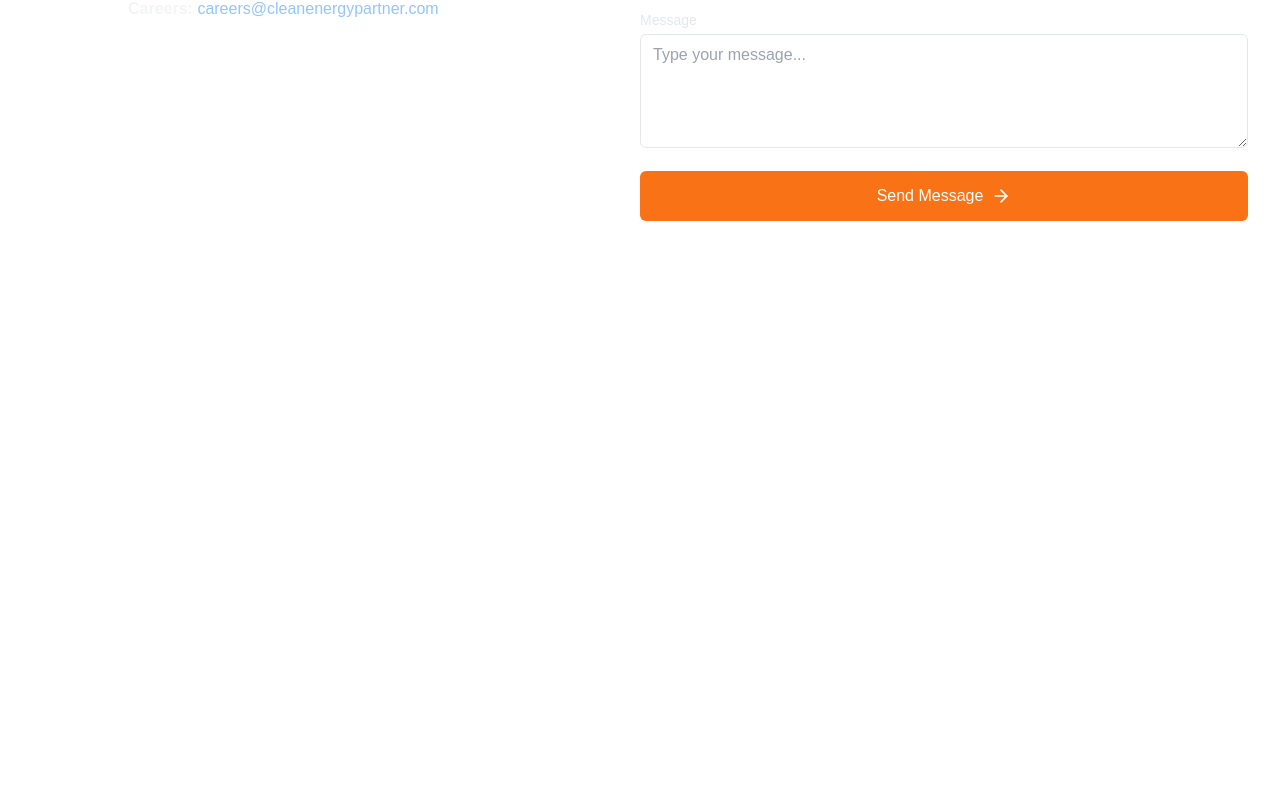
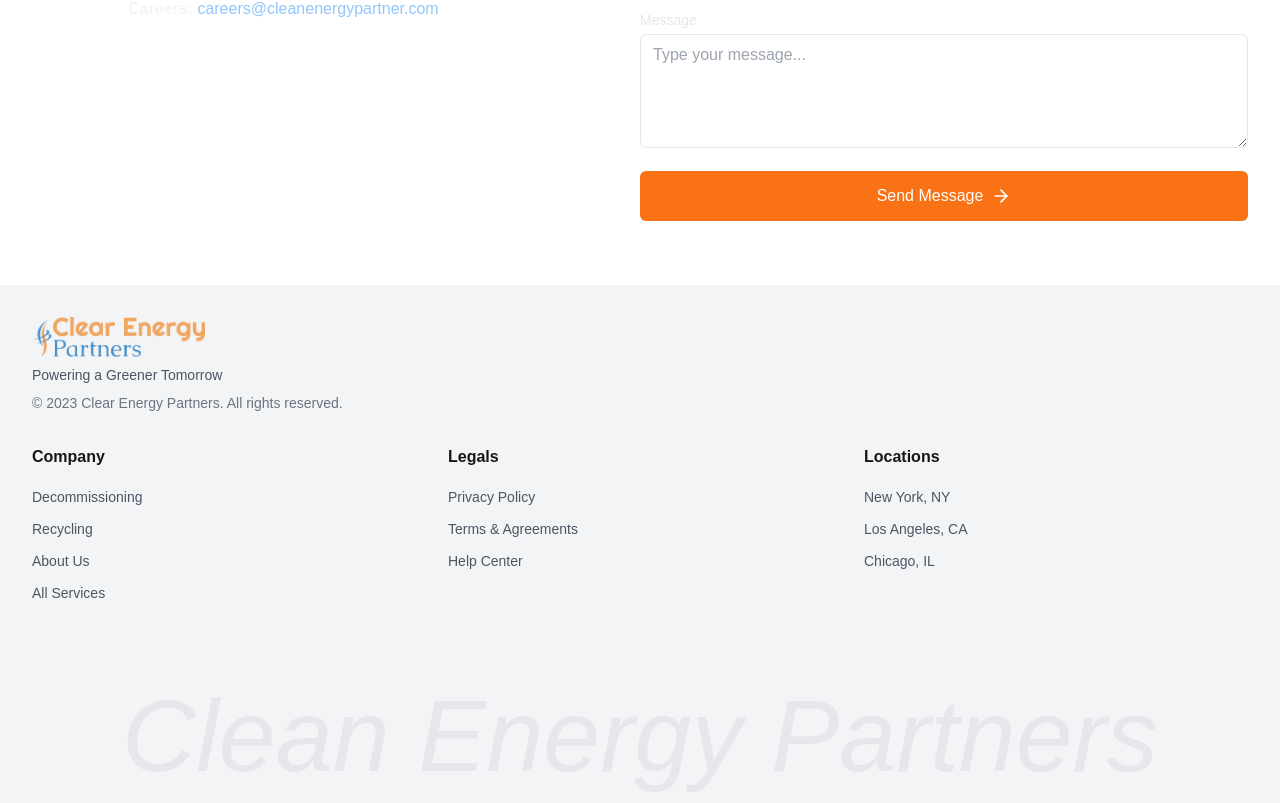
Before and after one commit to eromelus/clear-energy, a Next.js app: page / in a window 1280 px wide. Shown: the part 2343-3146 px from the top of the page. Before the commit the page ends 2628 px from the top, so only its background shows below. Built offline with nearby package versions, Linux system fonts and the light colour scheme.

Commit message:
Feat: add footer to layout

```diff
--- a/src/app/layout.tsx
+++ b/src/app/layout.tsx
@@ -1,5 +1,6 @@
 import type { Metadata } from "next";
 import { Navbar } from "../components/navbar";
+import { Footer } from "@/components/footer";
 
 import localFont from "next/font/local";
 import "./globals.css";
@@ -32,6 +33,7 @@ export default function RootLayout({
       >
         <Navbar />
         {children}
+        <Footer />
       </body>
     </html>
   );
--- /dev/null
+++ b/src/components/footer.tsx
@@ -0,0 +1,94 @@
+"use client";
+
+import { useState } from "react";
+import { ChevronDown, ChevronUp } from "lucide-react";
+
+export function Footer() {
+  const [expandedSection, setExpandedSection] = useState<string | null>(null);
+
+  const toggleSection = (section: string) => {
+    setExpandedSection(expandedSection === section ? null : section);
+  };
+
+  const footerSections = [
+    {
+      title: "Company",
+      links: ["Decommissioning", "Recycling", "About Us", "All Services"],
+    },
+    {
+      title: "Legals",
+      links: ["Privacy Policy", "Terms & Agreements", "Help Center"],
+    },
+    {
+      title: "Locations",
+      links: ["New York, NY", "Los Angeles, CA", "Chicago, IL"],
+    },
+  ];
+
+  return (
+    <footer className="bg-gray-100">
+      <div className="container mx-auto px-4 py-8 md:px-6 lg:px-8">
+        <div className="mb-8 flex flex-col items-start justify-between lg:flex-row lg:items-start">
+          <div className="mb-6 lg:mb-0">
+            <img
+              src="/images/logo.png"
+              alt="Clear Energy Partners Logo"
+              className="h-10 w-auto"
+            />
+            <p className="mt-2 text-sm text-gray-600">
+              Powering a Greener Tomorrow
+            </p>
+            <p className="mt-2 text-sm text-gray-500">
+              © 2023 Clear Energy Partners. All rights reserved.
+            </p>
+          </div>
+        </div>
+        <div className="grid gap-8 md:grid-cols-2 lg:grid-cols-3">
+          {footerSections.map((section) => (
+            <div
+              key={section.title}
+              className="border-t border-gray-200 pt-4 lg:border-t-0 lg:pt-0"
+            >
+              <button
+                className="flex w-full items-center justify-between text-left font-semibold lg:cursor-default"
+                onClick={() => toggleSection(section.title)}
+              >
+                {section.title}
+                <span className="lg:hidden">
+                  {expandedSection === section.title ? (
+                    <ChevronUp className="h-5 w-5" />
+                  ) : (
+                    <ChevronDown className="h-5 w-5" />
+                  )}
+                </span>
+              </button>
+              <ul
+                className={`mt-2 space-y-2 ${
+                  expandedSection === section.title ? "block" : "hidden"
+                } lg:mt-4 lg:block`}
+              >
+                {section.links.map((link) => (
+                  <li key={link}>
+                    <a
+                      href="#"
+                      className="text-sm text-gray-600 hover:text-gray-900"
+                    >
+                      {link}
+                    </a>
+                  </li>
+                ))}
+              </ul>
+            </div>
+          ))}
+        </div>
+      </div>
+      <div className="bg-gray-100 mt-8">
+        <p className="text-[12vw] leading-[0.9] text-gray-200 italic font-light text-center px-0 py-4 md:text-[8vw] md:leading-none">
+          Clean Energy
+          <br className="md:hidden" />
+          {" Partners"}
+        </p>
+      </div>
+    </footer>
+  );
+}
```
